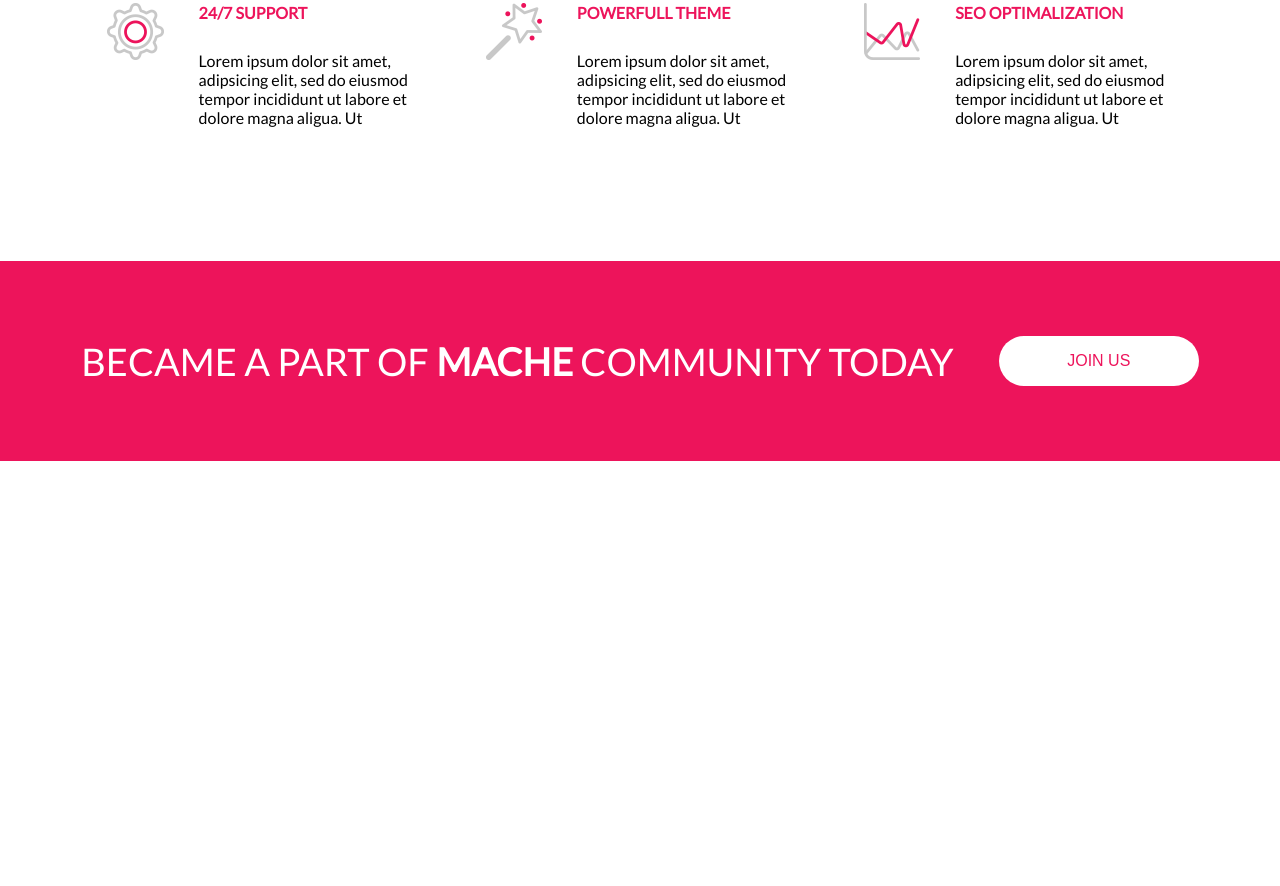
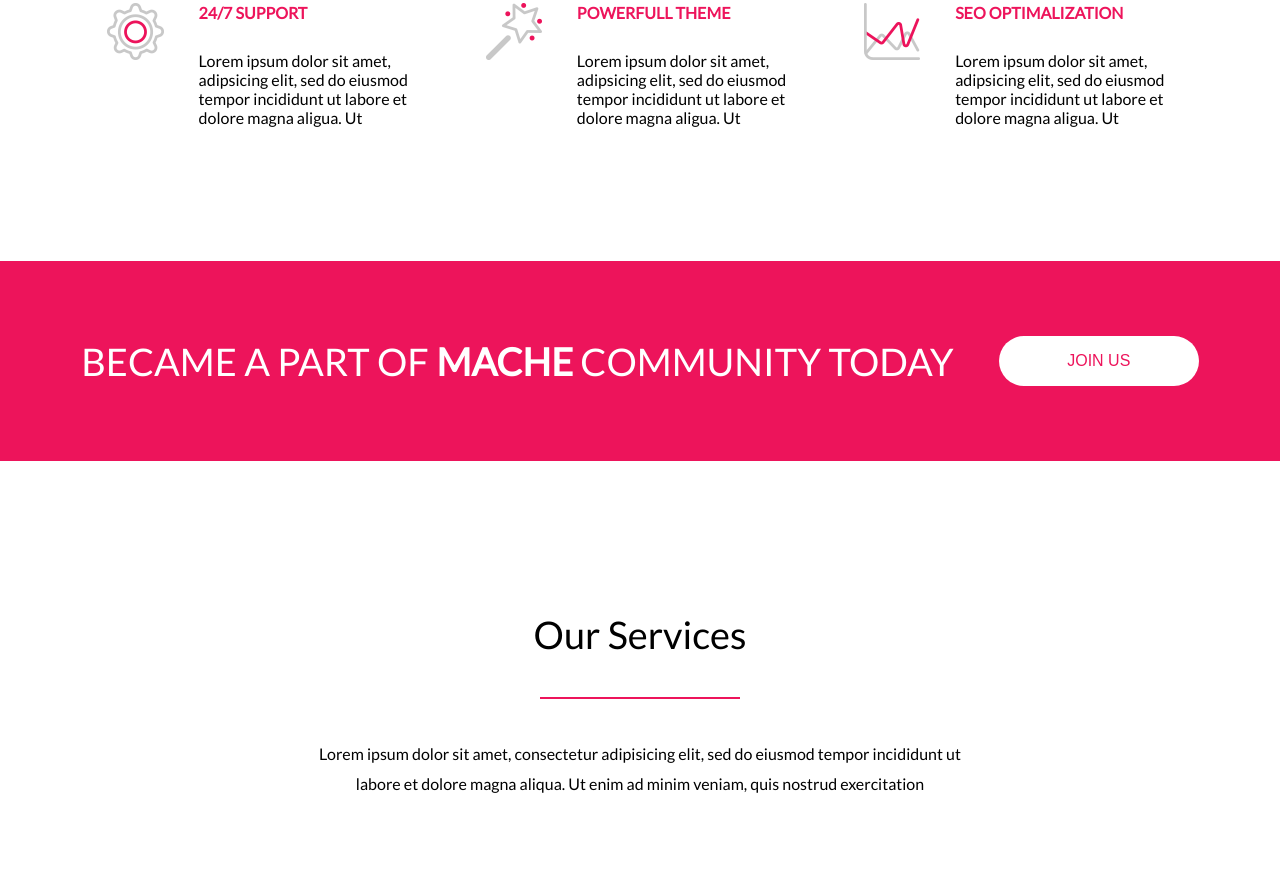
Before and after one commit to Kolumbryna22/Projekt-PSD, a plain HTML site: page index.html in a window 1280 px wide. Shown: the part 3433-4319 px from the top of the page. Before the commit the page ends 3894 px from the top, so only its background shows below. Drawn offline with Linux system fonts and the light colour scheme.

Commit message:
Add text in section news

```diff
--- a/index.html
+++ b/index.html
@@ -248,7 +248,13 @@
         <button>Join us</button>
     </section>
     <section class="container news">
-
+        <div class="one-text">
+            <h2>Our Services</h2>
+            <div class="line"></div>
+            <p>Lorem ipsum dolor sit amet, consectetur adipisicing elit, sed do eiusmod
+                tempor incididunt ut labore et dolore magna aliqua. Ut enim ad minim
+                veniam, quis nostrud exercitation</p>
+        </div>
     </section>
     <section class="quotes">
 
```
